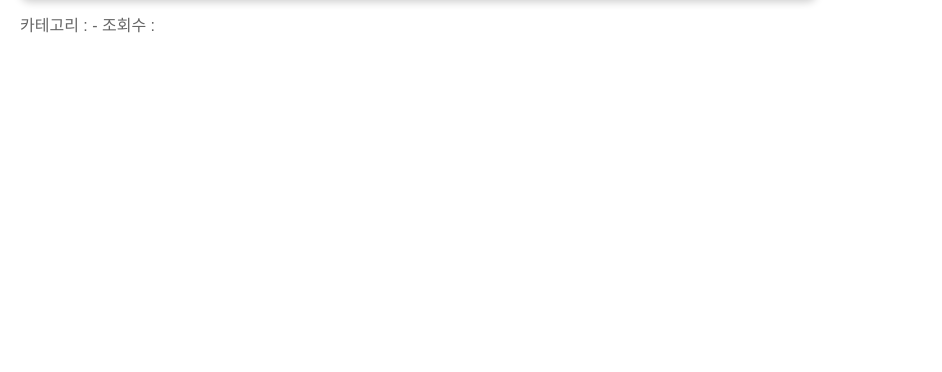
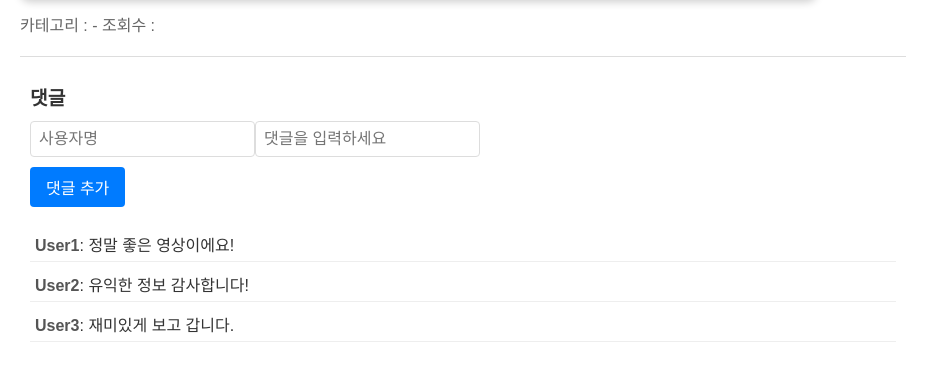
Before and after one commit to HeyHO2154/SSAFIT, a Vue app in the folder Frontend/: page /video in a window 1280 px wide. Shown: the part 840-1212 px from the top of the page, without its empty margins (0-942 px from the left). Before the commit the page ends 899 px from the top, so only its background shows below. Built offline with nearby package versions, Linux system fonts and the light colour scheme; no server answers; a web font is replaced by a local one.

Commit message:
댓글기능추가

```diff
--- a/Frontend/src/css/VideoPage.css
+++ b/Frontend/src/css/VideoPage.css
@@ -111,3 +111,50 @@
     color: #555;
     flex: 1;
   }
+
+  .comments-section {
+    margin-top: 20px;
+    padding: 10px;
+    border-top: 1px solid #ddd;
+  }
+  .comments-section h2 {
+    font-size: 1.2em;
+    margin-bottom: 10px;
+  }
+  .comments-section ul {
+    list-style-type: none;
+    padding: 0;
+  }
+  .comments-section li {
+    margin: 5px 0;
+    padding: 5px;
+    border-bottom: 1px solid #eee;
+  }
+  .comments-section strong {
+    color: #555;
+  }
+  .comment-input {
+    display: flex;
+    flex-direction: column;
+    gap: 10px;
+    margin-bottom: 20px;
+  }
+  .comment-input input {
+    padding: 8px;
+    font-size: 1em;
+    border: 1px solid #ddd;
+    border-radius: 4px;
+  }
+  .comment-input button {
+    align-self: flex-start;
+    padding: 8px 16px;
+    font-size: 1em;
+    color: #fff;
+    background-color: #007bff;
+    border: none;
+    border-radius: 4px;
+    cursor: pointer;
+  }
+  .comment-input button:hover {
+    background-color: #0056b3;
+  }
--- a/Frontend/src/views/VideoPage.vue
+++ b/Frontend/src/views/VideoPage.vue
@@ -43,6 +43,36 @@
             카테고리 : {{ category }} - 조회수 : {{ views }}
           </p>
         </div>
+
+        <!-- 댓글 영역 -->
+<div class="comments-section">
+  <h2>댓글</h2>
+
+  <!-- 댓글 입력 -->
+  <div class="comment-input">
+    <div class="input-container">
+      <input
+        type="text"
+        v-model="newComment.username"
+        placeholder="사용자명"
+      />
+      <input
+        type="text"
+        v-model="newComment.content"
+        placeholder="댓글을 입력하세요"
+      />
+    </div>
+    <button @click="addComment">댓글 추가</button>
+  </div>
+
+  <!-- 댓글 목록 -->
+  <ul>
+    <li v-for="(comment, index) in comments" :key="index">
+      <strong>{{ comment.username }}</strong>: {{ comment.content }}
+    </li>
+  </ul>
+</div>
+
       </main>
       <aside class="related-videos">
         <h2>관련 영상</h2>
@@ -88,6 +118,17 @@
     return {
       relatedVideos: [], // 관련 영상 데이터를 저장
       searchQuery: "", // 검색어 입력 데이터
+
+comments: [
+      { username: "User1", content: "정말 좋은 영상이에요!" },
+      { username: "User2", content: "유익한 정보 감사합니다!" },
+      { username: "User3", content: "재미있게 보고 갑니다." },
+    ],
+    newComment: {
+      username: "",
+      content: "",
+      },
+
     };
   },
   computed: {
@@ -104,10 +145,39 @@
       immediate: true,
       handler() {
         this.fetchRelatedVideos();
+        this.fetchComments(); // 댓글 로드
       },
     },
   },
   methods: {
+    async addComment() {
+    if (this.newComment.username.trim() && this.newComment.content.trim()) {
+      try {
+        const response = await axios.post(
+          `http://localhost:8080/videos/${this.videoId}/comments`,
+          { ...this.newComment }
+        );
+        this.comments.push(response.data); // 저장된 댓글 추가
+        this.newComment.username = "";
+        this.newComment.content = "";
+      } catch (error) {
+        console.error("Error adding comment:", error);
+        alert("댓글 저장 중 문제가 발생했습니다!");
+      }
+    } else {
+      alert("사용자명과 댓글 내용을 입력해주세요!");
+    }
+  },
+  async fetchComments() {
+    try {
+      const response = await axios.get(
+        `http://localhost:8080/videos/${this.videoId}/comments`
+      );
+      this.comments = response.data;
+    } catch (error) {
+      console.error("Error fetching comments:", error);
+    }
+  },
     async fetchRelatedVideos() {
       try {
         const videoData = {
```
